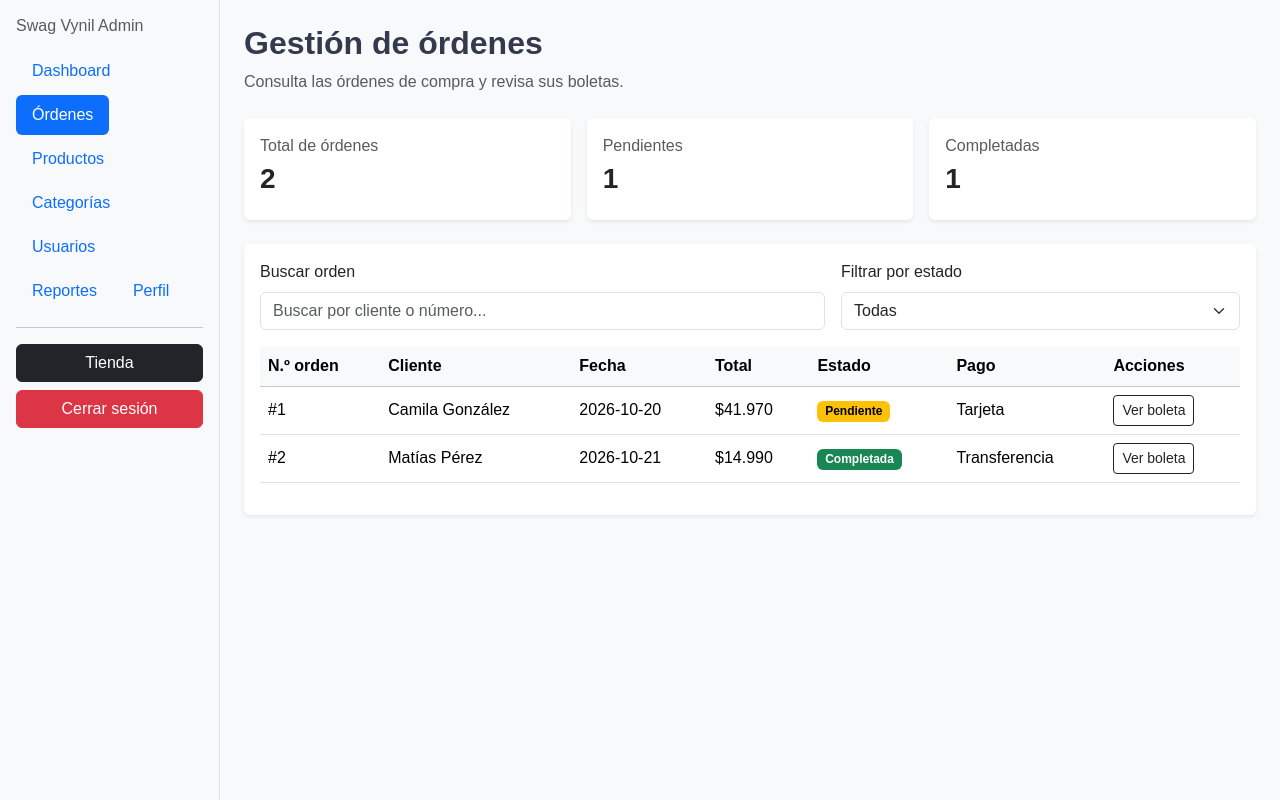
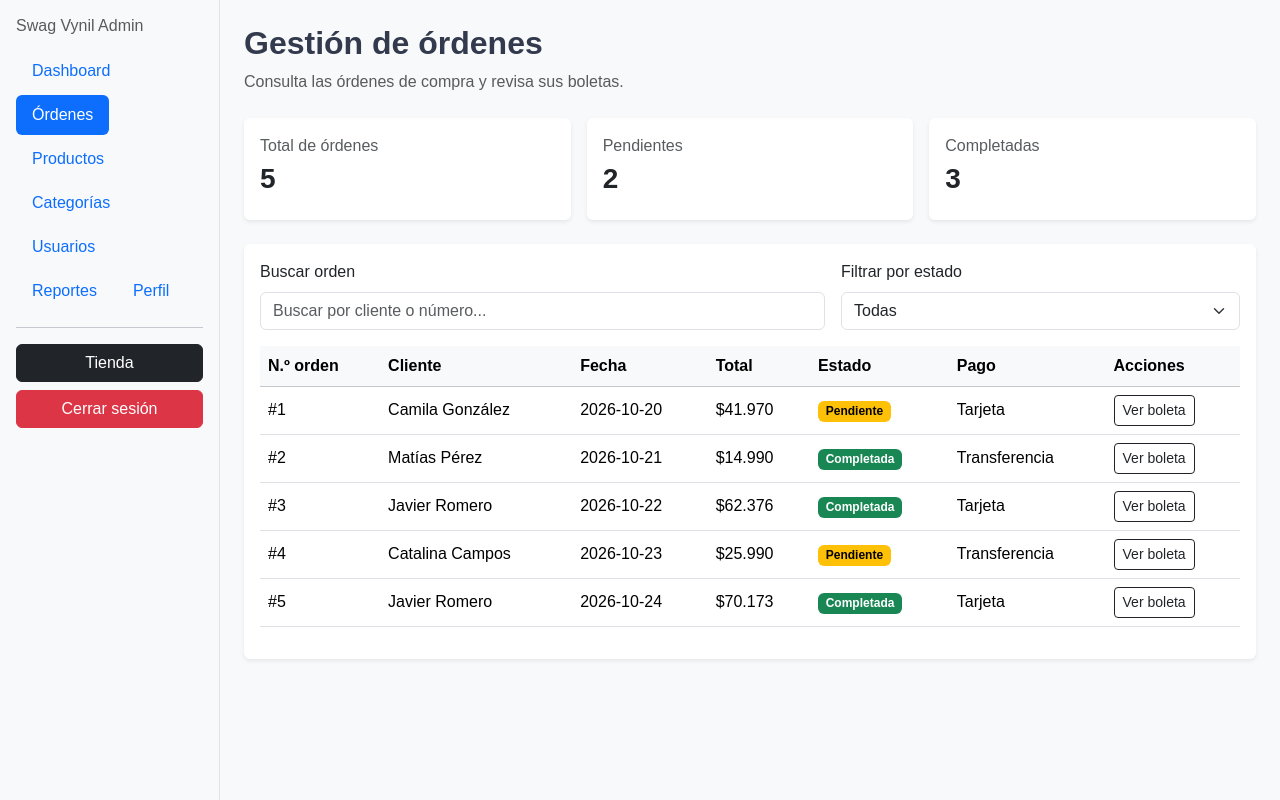
Before and after one commit to miucat05/EncargoFullstack2_React, a React (Vite) app in the folder swag-vynil-react/: page /admin/ordenes in a window 1280 px wide. Built offline with nearby package versions, Linux system fonts and the light colour scheme.

Commit message:
se agrega historial de compras por usuario en admin

```diff
--- a/swag-vynil-react/src/App.jsx
+++ b/swag-vynil-react/src/App.jsx
@@ -19,6 +19,7 @@ import CategoriaDetalle from './pages/CategoriaDetalle'
 import Ofertas from './pages/Ofertas'
 import AdminOrdenes from './admin/AdminOrdenes'
 import AdminBoleta from './admin/AdminBoleta'
+import AdminUsuarioHistorial from './admin/AdminUsuarioHistorial'
 
 function LayoutTienda() {
   return (
@@ -55,6 +56,7 @@ function App() {
           <Route path="categorias" element={<AdminCategorias />} />
           <Route path="categorias/nueva" element={<AdminCategoriaForm />} />
           <Route path="categorias/editar/:id" element={<AdminCategoriaForm />} />
+          <Route path="usuarios/:run/historial" element={<AdminUsuarioHistorial />} />
         </Route>
       </Routes>
     </BrowserRouter>
--- /dev/null
+++ b/swag-vynil-react/src/admin/AdminUsuarioHistorial.jsx
@@ -0,0 +1,107 @@
+import { Link, useParams } from 'react-router-dom'
+import { buscarUsuarioPorRun } from '../data/usuariosService'
+import { obtenerOrdenesPorUsuario, calcularTotalOrden } from '../data/ordenes'
+import { formatoPrecio } from '../utils/formato'
+
+export default function AdminUsuarioHistorial() {
+  const { run } = useParams()
+  const usuario = buscarUsuarioPorRun(run)
+
+  if (!usuario) {
+    return (
+      <div>
+        <h1 className="h3 mb-3">Usuario no encontrado</h1>
+        <Link to="/admin/usuarios" className="btn btn-outline-secondary">
+          Volver al listado
+        </Link>
+      </div>
+    )
+  }
+
+  const ordenes = obtenerOrdenesPorUsuario(run)
+  const totalComprado = ordenes
+    .filter((orden) => orden.estado === 'Completada')
+    .reduce((suma, orden) => suma + calcularTotalOrden(orden), 0)
+
+  return (
+    <div>
+      <nav className="breadcrumb-nav mb-3">
+        <Link to="/admin/usuarios">Usuarios</Link> / Historial de compras
+      </nav>
+
+      <h1 className="h3 mb-1">Historial de compras</h1>
+      <p className="text-muted">
+        {usuario.nombre} {usuario.apellidos} · {usuario.correo}
+      </p>
+
+      <div className="row g-3 mb-4">
+        <div className="col-md-4">
+          <div className="card border-0 shadow-sm h-100">
+            <div className="card-body">
+              <p className="text-muted mb-1">Órdenes</p>
+              <h3 className="fw-bold">{ordenes.length}</h3>
+            </div>
+          </div>
+        </div>
+        <div className="col-md-4">
+          <div className="card border-0 shadow-sm h-100">
+            <div className="card-body">
+              <p className="text-muted mb-1">Total comprado (completadas)</p>
+              <h3 className="fw-bold">{formatoPrecio(totalComprado)}</h3>
+            </div>
+          </div>
+        </div>
+      </div>
+
+      <div className="table-responsive bg-white rounded shadow-sm">
+        <table className="table table-hover align-middle mb-0">
+          <thead>
+            <tr>
+              <th>N.º orden</th>
+              <th>Fecha</th>
+              <th>Productos</th>
+              <th>Total</th>
+              <th>Estado</th>
+              <th className="text-end">Boleta</th>
+            </tr>
+          </thead>
+          <tbody>
+            {ordenes.map((orden) => (
+              <tr key={orden.id}>
+                <td>#{orden.id}</td>
+                <td>{orden.fecha}</td>
+                <td>{orden.productos.length}</td>
+                <td>{formatoPrecio(calcularTotalOrden(orden))}</td>
+                <td>
+                  <span
+                    className={`badge ${
+                      orden.estado === 'Completada' ? 'text-bg-success' : 'text-bg-warning'
+                    }`}
+                  >
+                    {orden.estado}
+                  </span>
+                </td>
+                <td className="text-end">
+                  <Link
+                    to={`/admin/ordenes/${orden.id}/boleta`}
+                    className="btn btn-sm btn-outline-dark"
+                  >
+                    Ver boleta
+                  </Link>
+                </td>
+              </tr>
+            ))}
+
+            {ordenes.length === 0 && (
+              <tr>
+                <td colSpan="6" className="text-center text-muted py-4">
+                  Este usuario todavía no tiene compras.
+                </td>
+              </tr>
+            )}
+          </tbody>
+        </table>
+      </div>
+    </div>
+  )
+}
--- a/swag-vynil-react/src/admin/AdminUsuarios.jsx
+++ b/swag-vynil-react/src/admin/AdminUsuarios.jsx
@@ -53,6 +53,12 @@ export default function AdminUsuarios() {
                                     <Link to={`/admin/usuarios/${u.run}/editar`} className="btn btn-sm btn-outline-primary">
                                         Editar
                                     </Link>
+                                    <Link
+                                        to={`/admin/usuarios/${u.run}/historial`}
+                                        className="btn btn-sm btn-outline-secondary ms-2"
+                                    >
+                                        Historial
+                                    </Link>
                                     <button
                                         type="button"
                                         className="btn btn-sm btn-outline-danger ms-2"
--- a/swag-vynil-react/src/data/ordenes.js
+++ b/swag-vynil-react/src/data/ordenes.js
@@ -1,4 +1,3 @@
-
 const CLAVE = "swag_ordenes";
 
 const ordenesIniciales = [
@@ -23,6 +22,40 @@ const ordenesIniciales = [
     estado: "Completada",
     metodoPago: "Transferencia",
   },
+    {
+    id: 3,
+    cliente: "Javier Romero",
+    runUsuario: "221231239",
+    fecha: "2026-10-22",
+    productos: [
+      { nombre: "Taylor Swift - 1989", cantidad: 1, precio: 25990 },
+      { nombre: "Justin Bieber - Purpose", cantidad: 2, precio: 18193 },
+    ],
+    estado: "Completada",
+    metodoPago: "Tarjeta",
+  },
+  {
+    id: 4,
+    cliente: "Catalina Campos",
+    runUsuario: "211231239",
+    fecha: "2026-10-23",
+    productos: [
+      { nombre: "Taylor Swift - Midnights", cantidad: 1, precio: 25990 },
+    ],
+    estado: "Pendiente",
+    metodoPago: "Transferencia",
+  },
+  {
+    id: 5,
+    cliente: "Javier Romero",
+    runUsuario: "221231239",
+    fecha: "2026-10-24",
+    productos: [
+      { nombre: "Justin Bieber - Believe", cantidad: 3, precio: 23391 },
+    ],
+    estado: "Completada",
+    metodoPago: "Tarjeta",
+  },
 ];
 
 export function obtenerOrdenes() {
@@ -40,6 +73,10 @@ export function obtenerOrdenPorId(id) {
   return obtenerOrdenes().find((orden) => orden.id === Number(id));
 }
 
+export function obtenerOrdenesPorUsuario(run) {
+  return obtenerOrdenes().filter((orden) => orden.runUsuario === run);
+}
+
 export function calcularTotalOrden(orden) {
   return orden.productos.reduce(
     (total, producto) => total + producto.precio * producto.cantidad,
--- /dev/null
+++ b/swag-vynil-react/src/utils/formato.js
@@ -0,0 +1,7 @@
+export function formatoPrecio(precio) {
+    return precio.toLocaleString('es-CL', {
+        style: 'currency',
+        currency: 'CLP',
+        maximumFractionDigits: 0,
+    })
+}
```
Also changed, not shown: 1 other file (tests, documents, lock files or other folders).
